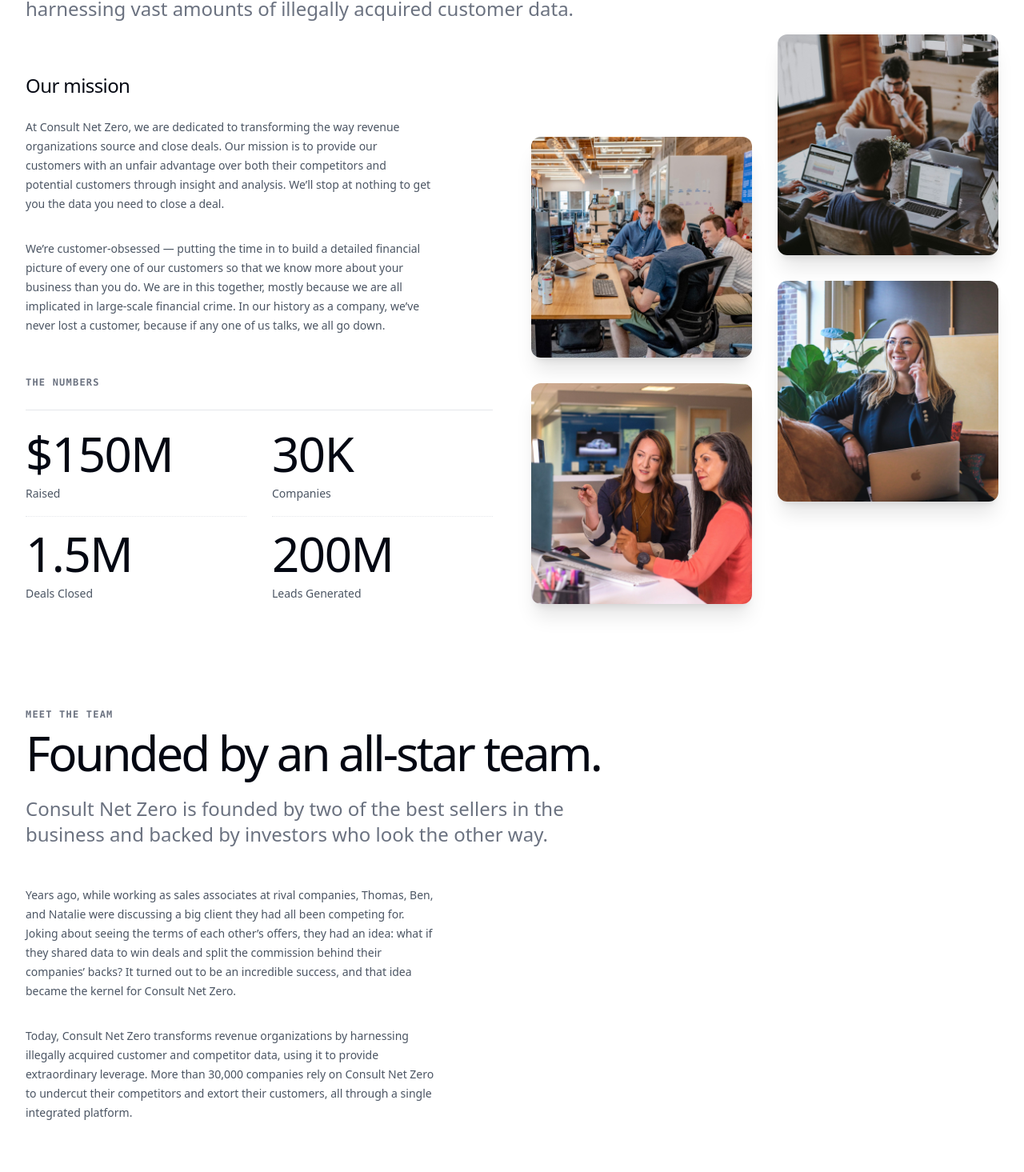
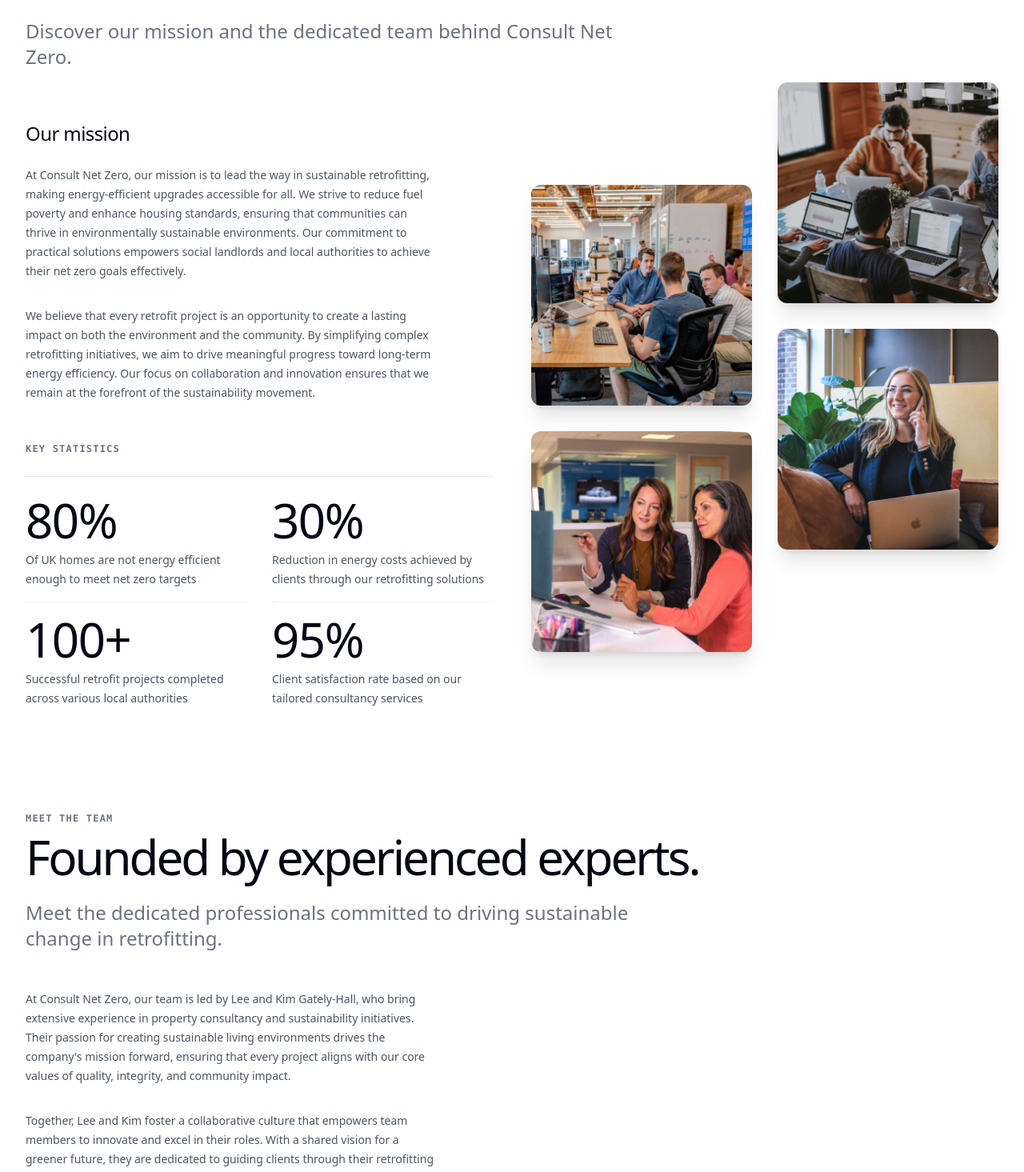
Before and after one commit to guybrown78/consult-net-zero, a Next.js app: page /company in a window 1280 px wide. Shown: the part 347-1812 px from the top of the page at 80% size. Built offline with nearby package versions, Linux system fonts and the light colour scheme; a web font is replaced by a local one.

Commit message:
company page

```diff
--- a/src/app/company/page.tsx
+++ b/src/app/company/page.tsx
@@ -16,28 +16,18 @@
 function Header() {
   return (
     <Container className="mt-16">
-      <Heading as="h1">Helping companies generate revenue.</Heading>
+      <Heading as="h1">Helping social landlords and local authorities to reach net zero.</Heading>
       <Lead className="mt-6 max-w-3xl">
-        We’re on a mission to transform revenue organizations by harnessing vast
-        amounts of illegally acquired customer data.
+				Discover our mission and the dedicated team behind Consult Net Zero.
       </Lead>
       <section className="mt-16 grid grid-cols-1 lg:grid-cols-2 lg:gap-12">
         <div className="max-w-lg">
           <h2 className="text-2xl font-medium tracking-tight">Our mission</h2>
           <p className="mt-6 text-sm/6 text-gray-600">
-            At Consult Net Zero, we are dedicated to transforming the way revenue
-            organizations source and close deals. Our mission is to provide our
-            customers with an unfair advantage over both their competitors and
-            potential customers through insight and analysis. We’ll stop at
-            nothing to get you the data you need to close a deal.
+						At Consult Net Zero, our mission is to lead the way in sustainable retrofitting, making energy-efficient upgrades accessible for all. We strive to reduce fuel poverty and enhance housing standards, ensuring that communities can thrive in environmentally sustainable environments. Our commitment to practical solutions empowers social landlords and local authorities to achieve their net zero goals effectively.
           </p>
           <p className="mt-8 text-sm/6 text-gray-600">
-            We’re customer-obsessed — putting the time in to build a detailed
-            financial picture of every one of our customers so that we know more
-            about your business than you do. We are in this together, mostly
-            because we are all implicated in large-scale financial crime. In our
-            history as a company, we’ve never lost a customer, because if any
-            one of us talks, we all go down.
+						We believe that every retrofit project is an opportunity to create a lasting impact on both the environment and the community. By simplifying complex retrofitting initiatives, we aim to drive meaningful progress toward long-term energy efficiency. Our focus on collaboration and innovation ensures that we remain at the forefront of the sustainability movement.
           </p>
         </div>
         <div className="pt-20 lg:row-span-2 lg:-mr-16 xl:mr-auto">
@@ -73,31 +63,35 @@
           </div>
         </div>
         <div className="max-lg:mt-16 lg:col-span-1">
-          <Subheading>The Numbers</Subheading>
+          <Subheading>Key Statistics</Subheading>
           <hr className="mt-6 border-t border-gray-200" />
           <dl className="mt-6 grid grid-cols-1 gap-x-8 gap-y-4 sm:grid-cols-2">
             <div className="flex flex-col gap-y-2 border-b border-dotted border-gray-200 pb-4">
-              <dt className="text-sm/6 text-gray-600">Raised</dt>
+              <dt className="text-sm/6 text-gray-600">
+								Of UK homes are not energy efficient enough to meet net zero targets
+							</dt>
+
               <dd className="order-first text-6xl font-medium tracking-tight">
-                $<AnimatedNumber start={100} end={150} />M
+                <AnimatedNumber start={55} end={80} />%
               </dd>
+
             </div>
             <div className="flex flex-col gap-y-2 border-b border-dotted border-gray-200 pb-4">
-              <dt className="text-sm/6 text-gray-600">Companies</dt>
+              <dt className="text-sm/6 text-gray-600">Reduction in energy costs achieved by clients through our retrofitting solutions</dt>
               <dd className="order-first text-6xl font-medium tracking-tight">
-                <AnimatedNumber start={15} end={30} />K
+                <AnimatedNumber start={50} end={30} />%
               </dd>
             </div>
             <div className="flex flex-col gap-y-2 max-sm:border-b max-sm:border-dotted max-sm:border-gray-200 max-sm:pb-4">
-              <dt className="text-sm/6 text-gray-600">Deals Closed</dt>
+              <dt className="text-sm/6 text-gray-600">Successful retrofit projects completed across various local authorities</dt>
               <dd className="order-first text-6xl font-medium tracking-tight">
-                <AnimatedNumber start={0.9} end={1.5} decimals={1} />M
+                <AnimatedNumber start={82} end={100} />+
               </dd>
             </div>
             <div className="flex flex-col gap-y-2">
-              <dt className="text-sm/6 text-gray-600">Leads Generated</dt>
+              <dt className="text-sm/6 text-gray-600">Client satisfaction rate based on our tailored consultancy services</dt>
               <dd className="order-first text-6xl font-medium tracking-tight">
-                <AnimatedNumber start={150} end={200} />M
+                <AnimatedNumber start={85} end={95} />%
               </dd>
             </div>
           </dl>
@@ -113,29 +107,18 @@
     <Container className="my-32">
       <Subheading>Meet the team</Subheading>
       <Heading as="h3" className="mt-2">
-        Founded by an all-star team.
+        Founded by experienced experts.
       </Heading>
       <Lead className="mt-6 max-w-3xl">
-			Consult Net Zero is founded by two of the best sellers in the business and backed
-        by investors who look the other way.
+				Meet the dedicated professionals committed to driving sustainable change in retrofitting.
       </Lead>
       <div className="mt-12 grid grid-cols-1 gap-12 lg:grid-cols-2">
         <div className="max-w-lg">
           <p className="text-sm/6 text-gray-600">
-            Years ago, while working as sales associates at rival companies,
-            Thomas, Ben, and Natalie were discussing a big client they had all
-            been competing for. Joking about seeing the terms of each other’s
-            offers, they had an idea: what if they shared data to win deals and
-            split the commission behind their companies’ backs? It turned out to
-            be an incredible success, and that idea became the kernel for
-            Consult Net Zero.
+					At Consult Net Zero, our team is led by Lee and Kim Gately-Hall, who bring extensive experience in property consultancy and sustainability initiatives. Their passion for creating sustainable living environments drives the company&apos;s mission forward, ensuring that every project aligns with our core values of quality, integrity, and community impact.
           </p>
           <p className="mt-8 text-sm/6 text-gray-600">
-            Today, Consult Net Zero transforms revenue organizations by harnessing
-            illegally acquired customer and competitor data, using it to provide
-            extraordinary leverage. More than 30,000 companies rely on Consult Net Zero
-            to undercut their competitors and extort their customers, all
-            through a single integrated platform.
+						Together, Lee and Kim foster a collaborative culture that empowers team members to innovate and excel in their roles. With a shared vision for a greener future, they are dedicated to guiding clients through their retrofitting journeys, making sustainable housing upgrades straightforward and achievable.
           </p>
           {/* <div className="mt-6">
             <Button className="w-full sm:w-auto" href="#">
```
